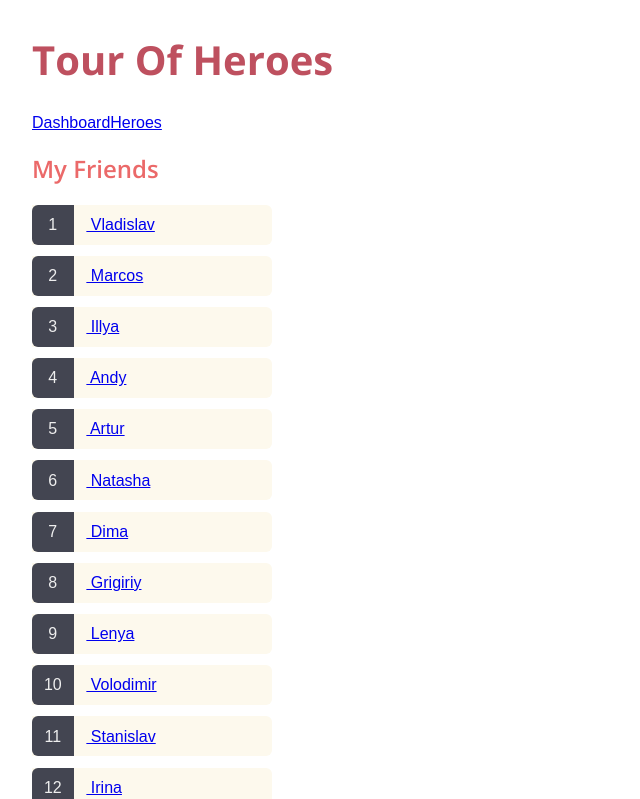
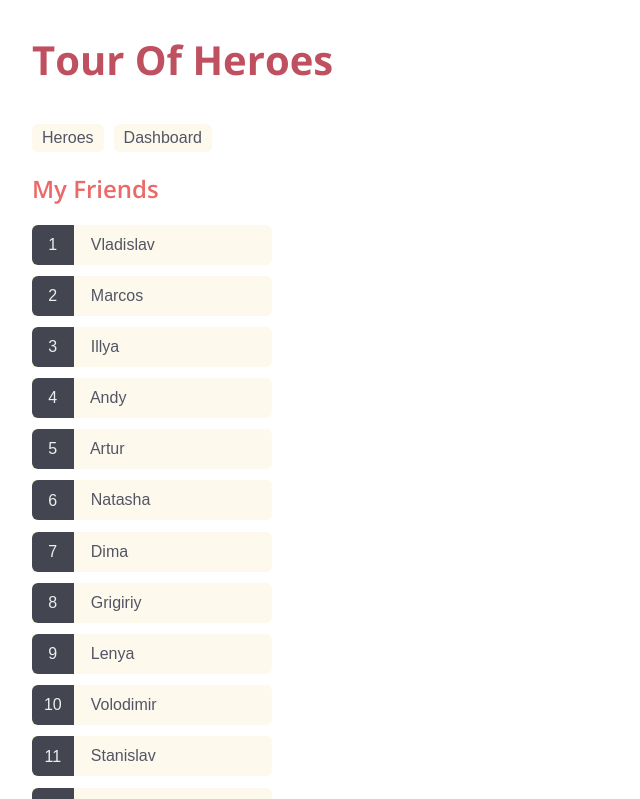
Before and after one commit to Murayzes/tour-of-heroes, an Angular app: page /heroes in a window 1280 px wide. Shown: the top 799 px of the page, without its empty margins (0-640 px from the left). Built offline with nearby package versions, Linux system fonts and the light colour scheme.

Commit message:
i_update_styles

```diff
--- a/src/app/app.component.css
+++ b/src/app/app.component.css
@@ -0,0 +1,14 @@
+.switch__item {
+    padding: 5px 10px;
+    text-decoration: none;
+    margin: 10px 10px 0 0;
+    display: inline-block;
+    border-radius: 6px;
+    background-color: #FDF9ED;
+    color: #535564;
+}
+
+.switch__item:hover {
+    background-color: #DDD;
+    color: #434343;
+}
--- a/src/app/app.component.html
+++ b/src/app/app.component.html
@@ -1,7 +1,7 @@
 <h1>{{title}}</h1>
-<nav>
-    <a routerLink="/dashboard">Dashboard</a>
-    <a routerLink="/heroes">Heroes</a>
+<nav class="switch">
+    <a class="switch__item" routerLink="/heroes">Heroes</a>
+    <a class="switch__item" routerLink="/dashboard">Dashboard</a>
 </nav>
 <router-outlet></router-outlet>
 <app-messages></app-messages>
--- a/src/app/hero.service.ts
+++ b/src/app/hero.service.ts
@@ -19,7 +19,7 @@ export class HeroService {
   }
 
   getHero(id: number): Observable<Hero> {
-    this.messageService.add(`HeroService: fetched hero id=${id}`);
+    this.messageService.add(`HeroService: fetched hero id = ${id}`);
     return of (HEROES.find(hero => hero.id === id));
   }
 }
--- a/src/app/heroes/heroes.component.css
+++ b/src/app/heroes/heroes.component.css
@@ -1,7 +1,3 @@
-.selected {
-  background-color: #EDEDED !important;
-  color: #434551;
-}
 
 .heroes {
   margin-bottom: 2em;
@@ -19,10 +15,17 @@
   left: 0;
 }
 
-.heroes li.selected:hover {
-  background-color: #FED361 !important;
-  color: #000;
+.friends-menu {
+  text-decoration: none;
+  color: #535564;
+  position: relative;
+  display: block;
 }
+
+.friends-menu:hover {
+  color: #434343;
+}
+
 .heroes li:hover {
   color: #434551;
   background-color: #DDD;
--- a/src/app/heroes/heroes.component.html
+++ b/src/app/heroes/heroes.component.html
@@ -1,7 +1,7 @@
 <h2>My Friends</h2>
 <ul class="heroes">
     <li *ngFor="let hero of heroes">
-        <a routerLink="/detail/{{hero.id}}">
+        <a class="friends-menu" routerLink="/detail/{{hero.id}}">
             <span class="badge">{{hero.id}}</span> {{hero.name}}
         </a>
     </li>
--- a/src/app/messages/messages.component.html
+++ b/src/app/messages/messages.component.html
@@ -1,7 +1,7 @@
 <div *ngIf="messageService.messages.length">
 
   <h2>Message</h2>
-  <button class="clear" (click)="messageService.clear()">Clear</button>
+  <button class="clear" (click)="messageService.clear()">Clear list</button>
   <div *ngFor="let message of messageService.messages"> {{message}} </div>
 
 </div>
```
